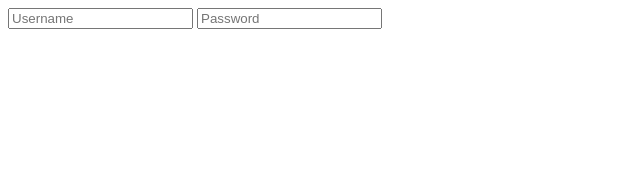
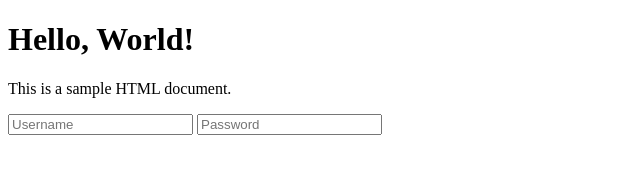
Before and after one commit to sheril11/demo_git, a plain HTML site: page index.html in a window 1280 px wide. Shown: the whole page, without its empty margins (0-640 px from the left). Drawn offline with Linux system fonts and the light colour scheme.

Commit message:
change in feature1

```diff
--- a/index.html
+++ b/index.html
@@ -6,9 +6,12 @@
     <title>Document</title>
 </head>
 <body>
+    <h1>Hello, World!</h1>
+    <p>This is a sample HTML document.</p>
     <form>
         <input type="text" name="username" placeholder="Username">
         <input type="password" name="password" placeholder="Password">
+
     </form>
 </body>
 </html>
```
